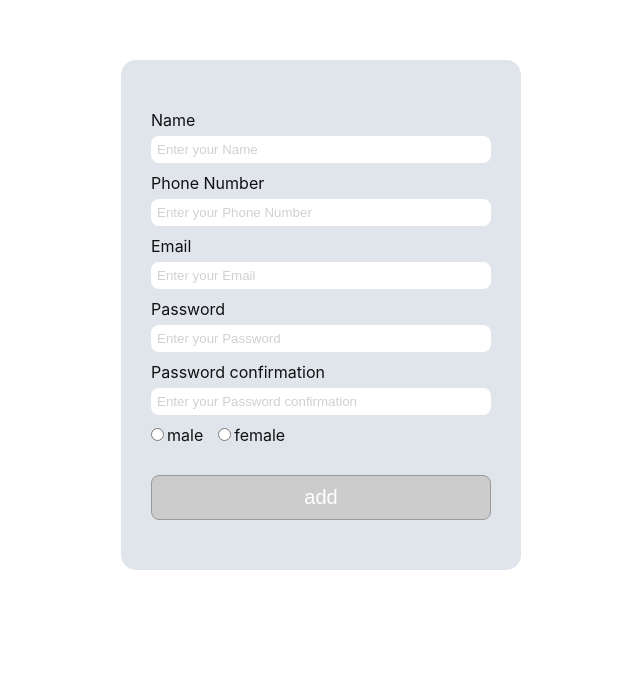
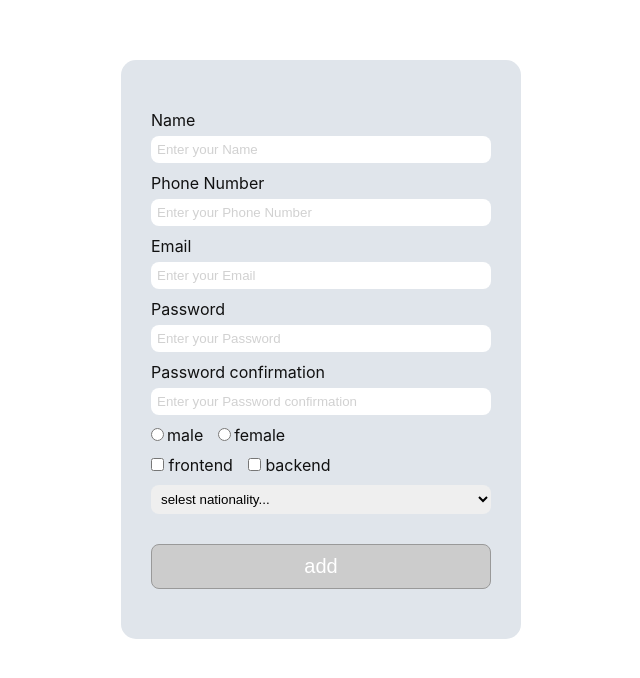
Before and after one commit to imanakhondi/-React-form-validation-formik, a React (Create React App) app: page / in a window 1280 px wide. Shown: the top 678 px of the page, without its empty margins (319-959 px from the left). Built offline with nearby package versions, Linux system fonts and the light colour scheme.

Commit message:
create checkbox and selectoption components

```diff
--- a/src/components/SignUpForm.js
+++ b/src/components/SignUpForm.js
@@ -1,13 +1,24 @@
 import { useFormik } from "formik";
 import * as Yup from "yup";
+import CheckBoxInput from "./common/CheckBoxInput";
 import Input from "./common/Input";
 import RadioInput from "./common/RadioInput";
+import SelectInput from "./common/SelectInput";
 
+const radioOptions = [
+  { value: "0", label: "male" },
+  { value: "1", label: "female" },
+];
+const checkBoxOptions = [
+  { value: "frontend", label: "frontend" },
+  { value: "backend", label: "backend" },
+];
 
-const radioOptions=[
-  {value:"0",label:"male"},
-  {value:"1",label:"female"}
-]
+const selectOptions = [
+  { value: "", label: "selest nationality..." },
+  { value: "IR", label: "Iran" },
+  { value: "US", label: "USA" },
+];
 
 const initialValues = {
   name: "",
@@ -16,6 +27,8 @@ const initialValues = {
   password: "",
   passwordConfirm: "",
   gender: "",
+  intrests: [],
+  nationality: "",
 };
 
 const onSubmit = (values) => {
@@ -40,6 +53,8 @@ const validationSchema = Yup.object({
     .required("password confirmation is required")
     .oneOf([Yup.ref("password"), null], "password must match"),
   gender: Yup.string().required("gender is required"),
+  intrests: Yup.array().required("intrests is required").min(1),
+  nationality: Yup.string().required("nationality is required"),
 });
 
 const SignUpForm = () => {
@@ -64,7 +79,22 @@ const SignUpForm = () => {
             name="passwordConfirm"
             label="Password confirmation"
           />
-        <RadioInput formik={formik} name="gender" radioOptions={radioOptions} />
+          <RadioInput
+            formik={formik}
+            name="gender"
+            radioOptions={radioOptions}
+          />
+          <CheckBoxInput
+            formik={formik}
+            name="intrests"
+            checkBoxOptions={checkBoxOptions}
+          />
+          <SelectInput
+            formik={formik}
+            name="nationality"
+            selectOptions={selectOptions}
+          />
+
           <button type="submit" disabled={!formik.isValid}>
             add
           </button>
--- /dev/null
+++ b/src/components/common/CheckBoxInput.js
@@ -0,0 +1,27 @@
+import React from "react";
+
+const CheckBoxInput = ({ checkBoxOptions,name,formik }) => {
+  return (
+    <div className="formControl">
+      {checkBoxOptions.map((item) => (
+        <React.Fragment key={item.value}>
+          <input
+            type="checkbox"
+            id={item.value}
+            name={name}
+            value={item.value}
+            onBlur={formik.handleBlur}
+            onChange={formik.handleChange}
+            checked={formik.values[name].includes(item.value)}
+          />
+          <label htmlFor={item.value}> {item.label}</label>
+        </React.Fragment>
+      ))}
+        {formik.errors[name] && formik.touched[name] && (
+            <div className="error">{formik.errors[name]}</div>
+          )}
+    </div>
+  );
+};
+
+export default CheckBoxInput;
--- /dev/null
+++ b/src/components/common/SelectInput.js
@@ -0,0 +1,16 @@
+const SelectInput = ({ formik, selectOptions ,name}) => {
+  return (
+    <div className="formControl">
+      <select name={name} {...formik.getFieldProps("nationality")}>
+        {selectOptions.map((item) => (
+          <option value={item.value} key={item.value}>{item.label}</option>
+        ))}
+      </select>
+      {formik.errors[name] && formik.touched[name] && (
+            <div className="error">{formik.errors[name]}</div>
+          )}
+    </div>
+  );
+};
+
+export default SelectInput;
```
